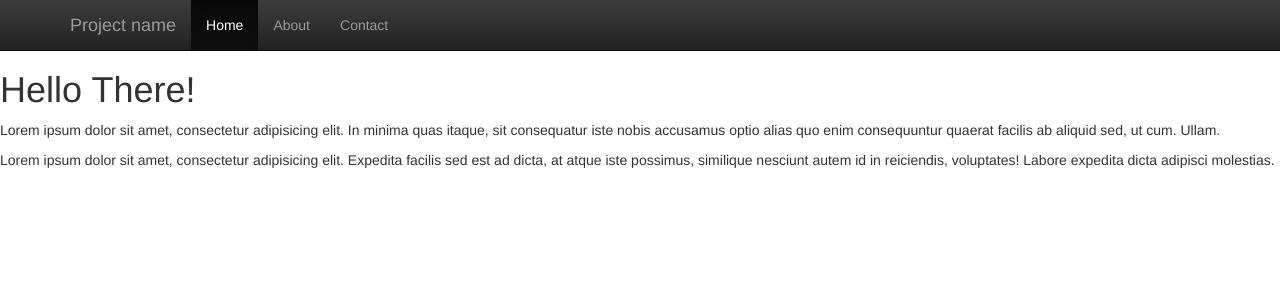
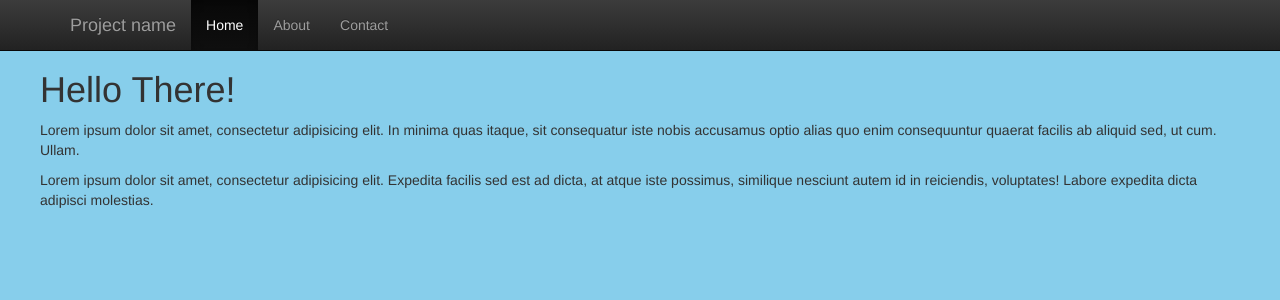
Before and after one commit to david-brener/test, a Jekyll site: the page built from index.html, in a window 1280 px wide. Shown: the top 300 px of the page. Built offline with Jekyll 4.4.1, drawn with Linux system fonts in a browser that asks for light colours; nearby versions of some CDN libraries.

Commit message:
href change

```diff
--- a/_layouts/default.html
+++ b/_layouts/default.html
@@ -9,7 +9,7 @@
     <link rel="shortcut icon" href="">
     <link rel="stylesheet" href="https://maxcdn.bootstrapcdn.com/bootstrap/3.3.6/css/bootstrap.min.css">
     <link rel="stylesheet" href="https://maxcdn.bootstrapcdn.com/bootstrap/3.3.6/css/bootstrap-theme.min.css">
-    <link rel="stylesheet" href="{{site.baseurl}}css/app.css">
+    <link rel="stylesheet" href="{{site.baseurl}}/css/app.css">
     <style>body{padding-top:50px;}.starter-template{padding:40px 15px;text-align:center;}</style>
 
     <!--[if IE]>
```
